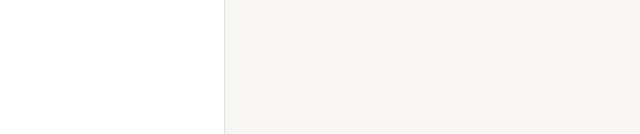
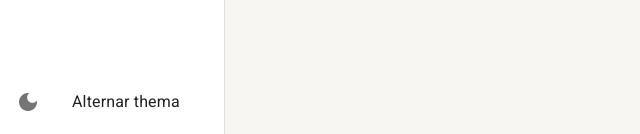
Before and after one commit to fabioluizrodrigues/ctrl-web-app, a React (Create React App) app: page /pagina-inicial in a window 1280 px wide. Shown: the part 666-800 px from the top of the page, without its empty margins (0-640 px from the left). Built offline with nearby package versions, Linux system fonts and the light colour scheme.

Commit message:
feat: alternar thema e melhoria na tipografia.

```diff
--- a/src/shared/components/menu-lateral/MenuLateral.tsx
+++ b/src/shared/components/menu-lateral/MenuLateral.tsx
@@ -1,7 +1,7 @@
 import { Avatar, Divider, Drawer, Icon, List, ListItemButton, ListItemIcon, ListItemText, useMediaQuery, useTheme } from '@mui/material';
 import { Box } from '@mui/system';
 import { useMatch, useNavigate, useResolvedPath } from 'react-router-dom';
-import { useDrawerContext } from '../../contexts';
+import { useAppThemeContext, useDrawerContext } from '../../contexts';
 
 interface IMenuLateralProps {
     children: React.ReactNode
@@ -39,8 +39,9 @@
 export const MenuLateral: React.FC<IMenuLateralProps> = ({ children }) => {
 	const theme = useTheme();
 	const smDown = useMediaQuery(theme.breakpoints.down('sm'));
+	const { isDrawerOpen, toggleDrawerOpen, drawerOptions } = useDrawerContext();
 
-	const { isDrawerOpen, toggleDrawerOpen, drawerOptions } = useDrawerContext();
+	const { toggleTheme } = useAppThemeContext();
 
 	return (
 		<>
@@ -67,6 +68,16 @@
 							))}
 						</List>
 					</Box>
+					<Box>
+						<List component='nav'>
+							<ListItemButton onClick={toggleTheme}>
+								<ListItemIcon>
+									<Icon>dark_mode</Icon>
+								</ListItemIcon>
+								<ListItemText primary='Alternar thema'/>
+							</ListItemButton>
+						</List>
+					</Box>
 				</Box>
 			</Drawer>
 			<Box height='100vh' marginLeft={smDown ? 0 : theme.spacing(28)}>
--- a/src/shared/themes/Dark.ts
+++ b/src/shared/themes/Dark.ts
@@ -3,6 +3,7 @@
 
 export const DarkTheme = createTheme({
 	palette: {
+		mode: 'dark',
 		primary: {
 			main: yellow[700],
 			dark: yellow[800],
@@ -18,6 +19,11 @@
 		background: {
 			default: '#202124',
 			paper: '#303134'
+		},
+	},
+	typography: {
+		allVariants: {
+			color: 'white'
 		}
 	}
 });
```
